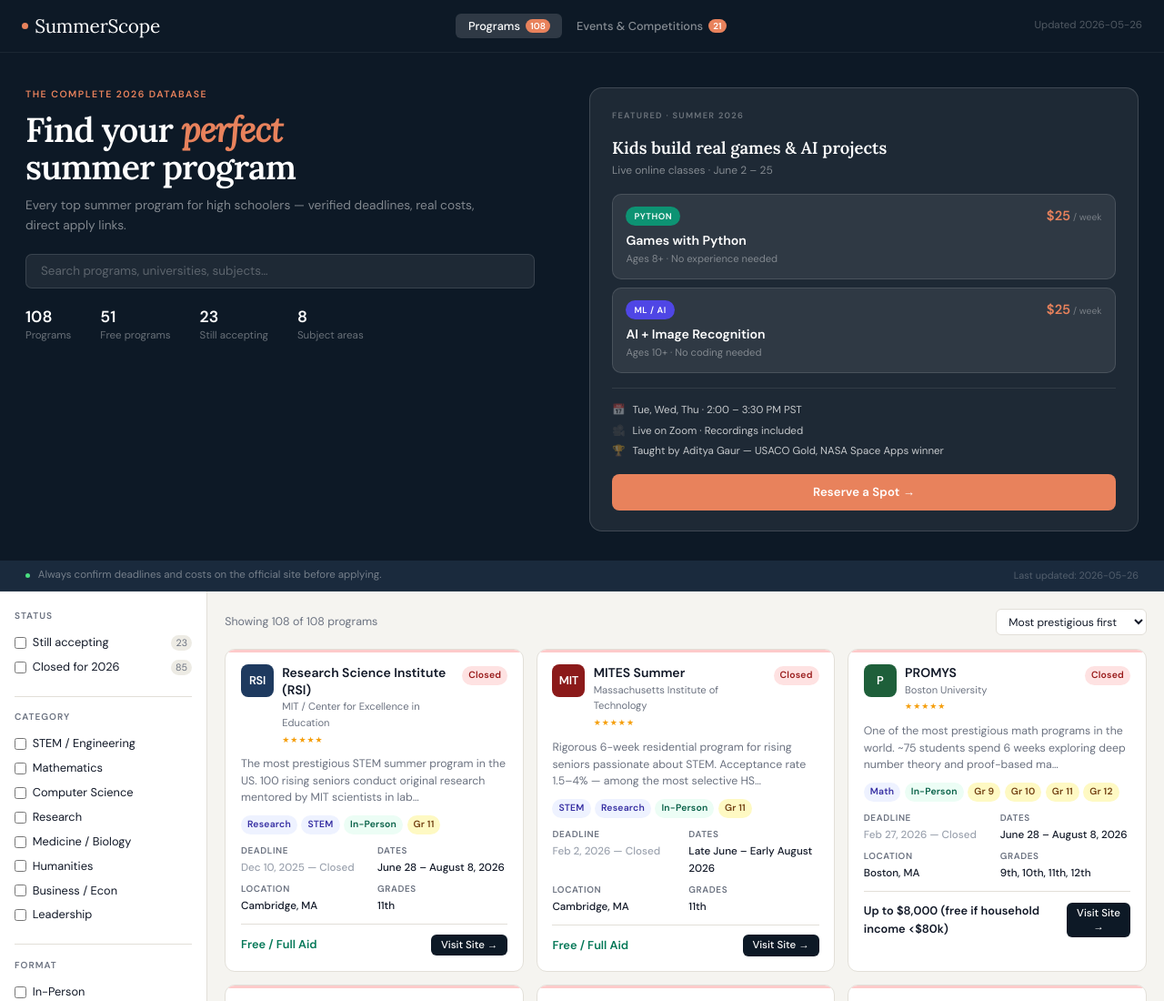
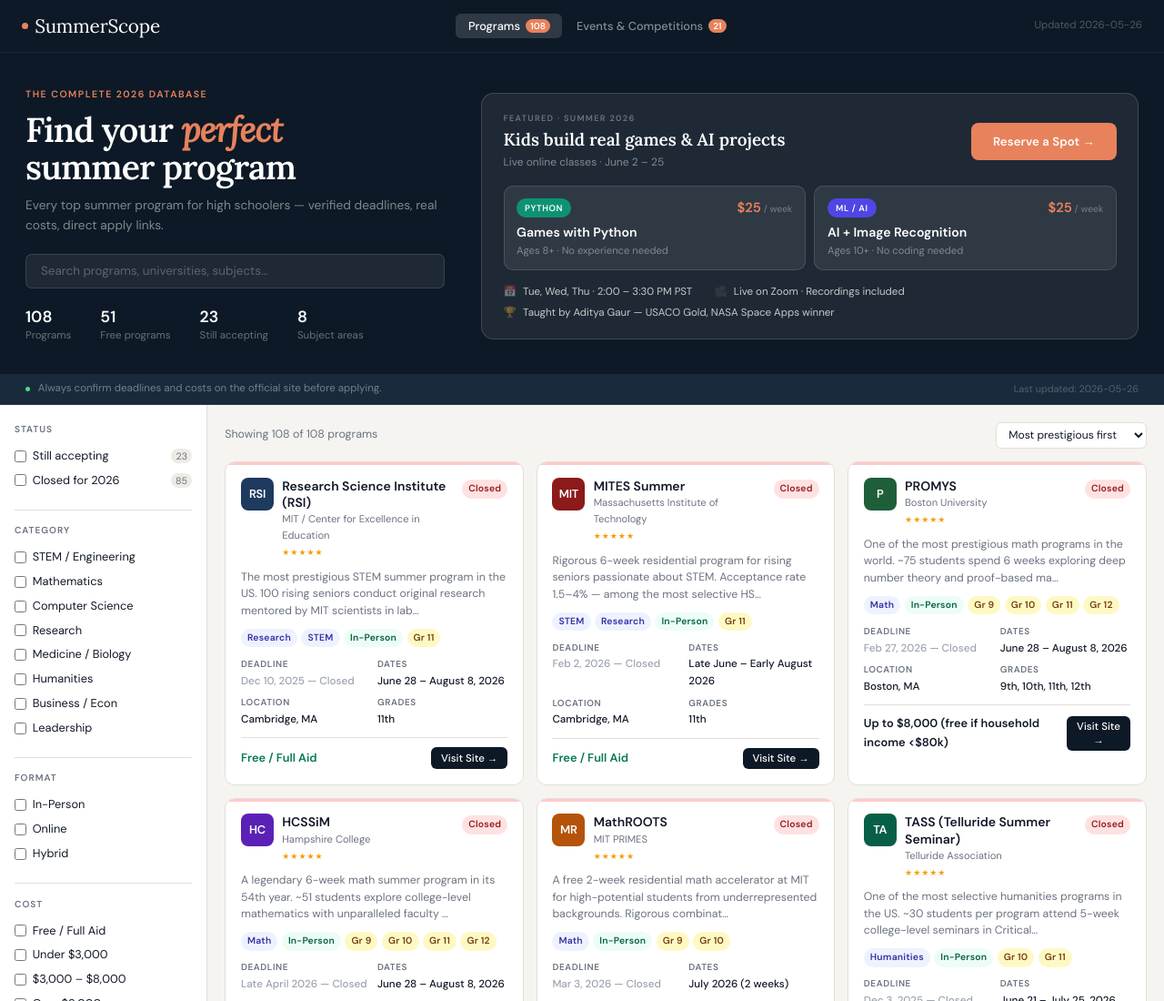
Before and after one commit to AdityaGaur77/Summer-scope, a plain HTML site: page index.html in a window 1280 px wide. Shown: the top 1100 px of the page at 91% size. Drawn offline with Linux system fonts and the light colour scheme; a script that the page names is missing.

Commit message:
Update index.html

```diff
--- a/index.html
+++ b/index.html
@@ -38,9 +38,9 @@
 .spinner{width:32px;height:32px;border:2.5px solid var(--border);border-top-color:var(--accent);border-radius:50%;animation:spin .7s linear infinite}
 @keyframes spin{to{transform:rotate(360deg)}}
 
-/* HERO — IMPROVED AD CARD FLEX & SPACING */
-.hero{background:var(--navy);padding:2.4rem 1.75rem 2rem;color:#fff;display:flex;align-items:flex-start;justify-content:space-between;gap:2rem;flex-wrap:wrap}
-.hero-left{flex: 2 1 340px; min-width: 0}
+/* HERO */
+.hero{background:var(--navy);padding:2.4rem 1.75rem 2rem;color:#fff;display:flex;align-items:center;justify-content:space-between;gap:2.5rem;flex-wrap:wrap}
+.hero-left{flex:1 1 360px;min-width:0;max-width:560px}
 .heyebrow{font-size:0.66rem;font-weight:700;letter-spacing:0.14em;color:#E8825C;text-transform:uppercase;margin-bottom:0.55rem}
 .hero h1{font-family:'Lora',serif;font-size:2.35rem;line-height:1.1;letter-spacing:-0.025em;margin-bottom:0.55rem;max-width:620px}
 .hero h1 em{font-style:italic;color:#E8825C}
@@ -53,27 +53,28 @@
 .hs{font-size:0.72rem;color:rgba(255,255,255,0.38)}
 .hs strong{display:block;font-size:1.1rem;font-weight:600;color:#fff;line-height:1.2;margin-bottom:1px}
 
-/* AD CARD — WIDER, FLEXIBLE, TAKES EMPTY SPACE */
+/* AD CARD — SHORT, WIDE, HORIZONTAL BANNER THAT FILLS THE EMPTY SPACE */
 .ad-card{
-  flex: 1 1 480px;
-  min-width: 340px;
-  max-width: 680px;
+  flex:2 1 520px;
+  min-width:320px;
+  max-width:1000px;
   background:rgba(255,255,255,0.07);
   border:1px solid rgba(255,255,255,0.15);
   border-radius:14px;
-  padding:1.4rem 1.5rem;
+  padding:1.25rem 1.45rem;
   display:flex;
   flex-direction:column;
   gap:1rem;
   align-self:center;
-  transition: all 0.2s;
+  transition:all .2s;
 }
-.ad-label{font-size:.58rem;font-weight:700;letter-spacing:.14em;text-transform:uppercase;color:rgba(255,255,255,.35)}
-.ad-title{font-family:'Lora',serif;font-size:1.15rem;font-weight:600;color:#fff;line-height:1.3}
+.ad-head{display:flex;align-items:center;justify-content:space-between;gap:1.25rem;flex-wrap:wrap}
+.ad-label{font-size:.58rem;font-weight:700;letter-spacing:.14em;text-transform:uppercase;color:rgba(255,255,255,.35);margin-bottom:.3rem}
+.ad-title{font-family:'Lora',serif;font-size:1.18rem;font-weight:600;color:#fff;line-height:1.25}
 .ad-sub{font-size:.75rem;color:rgba(255,255,255,.45);margin-top:.2rem}
-.ad-tracks{display:flex;flex-direction:column;gap:.55rem}
-.ad-track{background:rgba(255,255,255,.08);border:1px solid rgba(255,255,255,.12);border-radius:10px;padding:.75rem .9rem}
-.ad-track-header{display:flex;align-items:center;justify-content:space-between;margin-bottom:.38rem;flex-wrap:wrap;gap:6px}
+.ad-tracks{display:flex;flex-direction:row;gap:.6rem;flex-wrap:wrap}
+.ad-track{flex:1 1 220px;background:rgba(255,255,255,.08);border:1px solid rgba(255,255,255,.12);border-radius:10px;padding:.7rem .85rem}
+.ad-track-header{display:flex;align-items:center;justify-content:space-between;margin-bottom:.4rem;gap:6px}
 .ad-track-badge{font-size:.6rem;font-weight:700;letter-spacing:.06em;padding:3px 9px;border-radius:20px;white-space:nowrap}
 .ad-py{background:#0D9373;color:#fff}
 .ad-ai{background:#4F46E5;color:#fff}
@@ -81,17 +82,21 @@
 .ad-track-price small{font-size:.65rem;font-weight:400;color:rgba(255,255,255,.35)}
 .ad-track-name{font-size:.88rem;font-weight:600;color:#fff;line-height:1.25;margin-bottom:.2rem}
 .ad-track-age{font-size:.7rem;color:rgba(255,255,255,.4)}
-.ad-divider{border:none;border-top:1px solid rgba(255,255,255,.09);margin:0}
-.ad-meta{display:flex;flex-direction:column;gap:.35rem}
-.ad-meta-row{display:flex;align-items:baseline;gap:.5rem;font-size:.72rem;color:rgba(255,255,255,.38);line-height:1.45;flex-wrap:wrap}
+.ad-meta{display:flex;flex-direction:row;flex-wrap:wrap;gap:.35rem 1.5rem}
+.ad-meta-row{display:flex;align-items:baseline;gap:.45rem;font-size:.72rem;color:rgba(255,255,255,.38);line-height:1.45}
 .ad-meta-row span{color:rgba(255,255,255,.75);word-break:break-word}
-.ad-cta{display:block;text-align:center;background:#E8825C;color:#fff;font-size:.82rem;font-weight:600;padding:.6rem 1rem;border-radius:8px;text-decoration:none;transition:background .15s;letter-spacing:.01em}
+.ad-cta{flex-shrink:0;align-self:center;white-space:nowrap;text-align:center;background:#E8825C;color:#fff;font-size:.82rem;font-weight:600;padding:.62rem 1.5rem;border-radius:8px;text-decoration:none;transition:background .15s;letter-spacing:.01em}
 .ad-cta:hover{background:#d0703e}
 
 @media(max-width:1060px){
-  .hero{flex-direction:column}
-  .ad-card{width:100%;min-width:0;max-width:100%;align-self:flex-start}
-  .hero-left{flex:auto}
+  .hero{flex-direction:column;align-items:stretch}
+  .ad-card{width:100%;min-width:0;max-width:100%;align-self:stretch}
+  .hero-left{flex:auto;max-width:100%}
+}
+@media(max-width:540px){
+  .ad-head{align-items:flex-start}
+  .ad-cta{align-self:stretch}
+  .ad-track{flex:1 1 100%}
 }
 
 /* NOTICE BAR */
@@ -267,10 +272,13 @@
       </div>
     </div>
     <div class="ad-card">
-      <div class="ad-label">Featured · Summer 2026</div>
-      <div>
-        <div class="ad-title">Kids build real games &amp; AI projects</div>
-        <div class="ad-sub">Live online classes · June 2 – 25</div>
+      <div class="ad-head">
+        <div>
+          <div class="ad-label">Featured · Summer 2026</div>
+          <div class="ad-title">Kids build real games &amp; AI projects</div>
+          <div class="ad-sub">Live online classes · June 2 – 25</div>
+        </div>
+        <a class="ad-cta" href="https://codekids-academy.vercel.app/" target="_blank" rel="noopener">Reserve a Spot →</a>
       </div>
       <div class="ad-tracks">
         <div class="ad-track">
@@ -290,13 +298,11 @@
           <div class="ad-track-age">Ages 10+ · No coding needed</div>
         </div>
       </div>
-      <hr class="ad-divider">
       <div class="ad-meta">
         <div class="ad-meta-row">📅 <span>Tue, Wed, Thu · 2:00 – 3:30 PM PST</span></div>
         <div class="ad-meta-row">🎥 <span>Live on Zoom · Recordings included</span></div>
         <div class="ad-meta-row">🏆 <span>Taught by Aditya Gaur — USACO Gold, NASA Space Apps winner</span></div>
       </div>
-      <a class="ad-cta" href="https://codekids-academy.vercel.app/" target="_blank" rel="noopener">Reserve a Spot →</a>
     </div>
   </div>
   <div class="notice">
```
